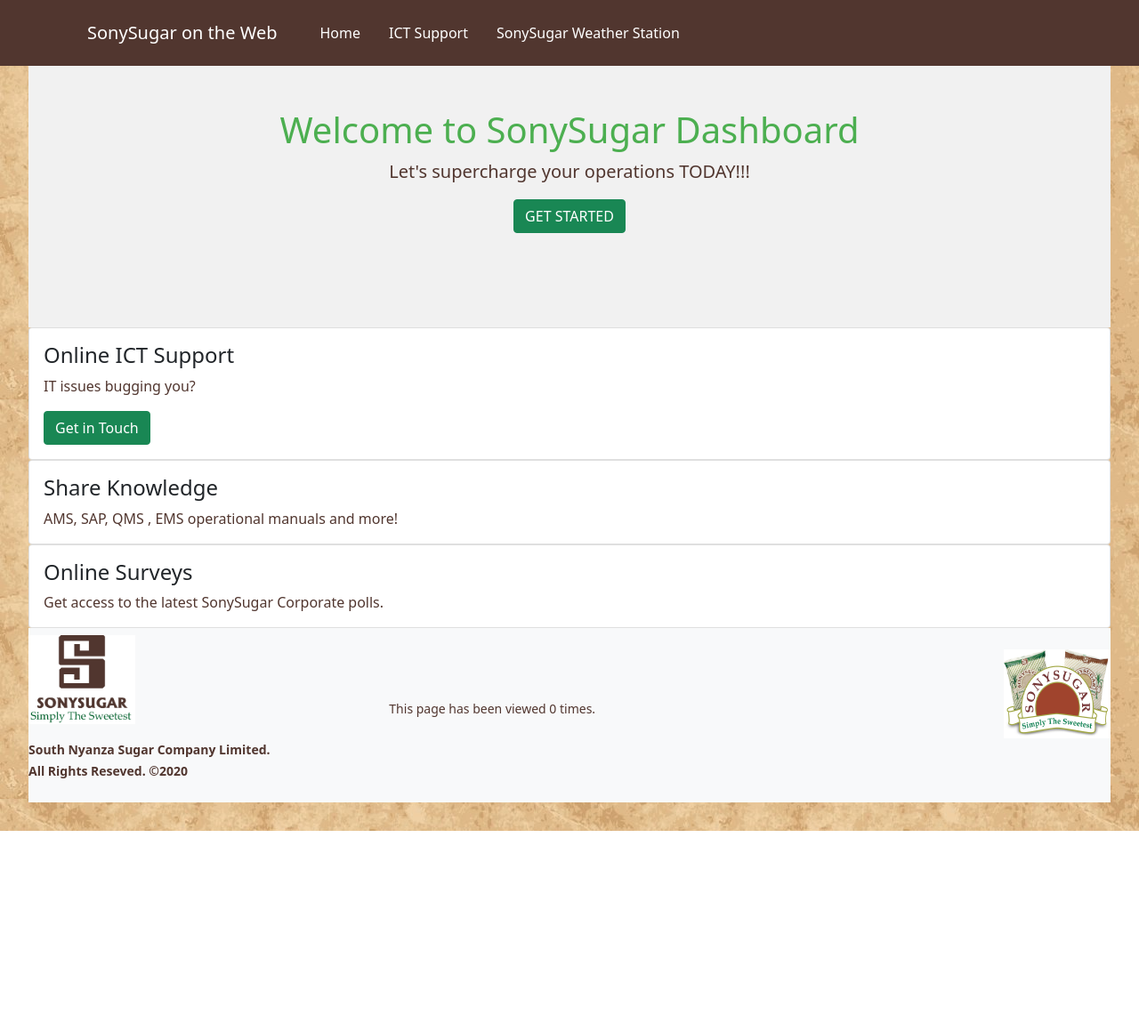
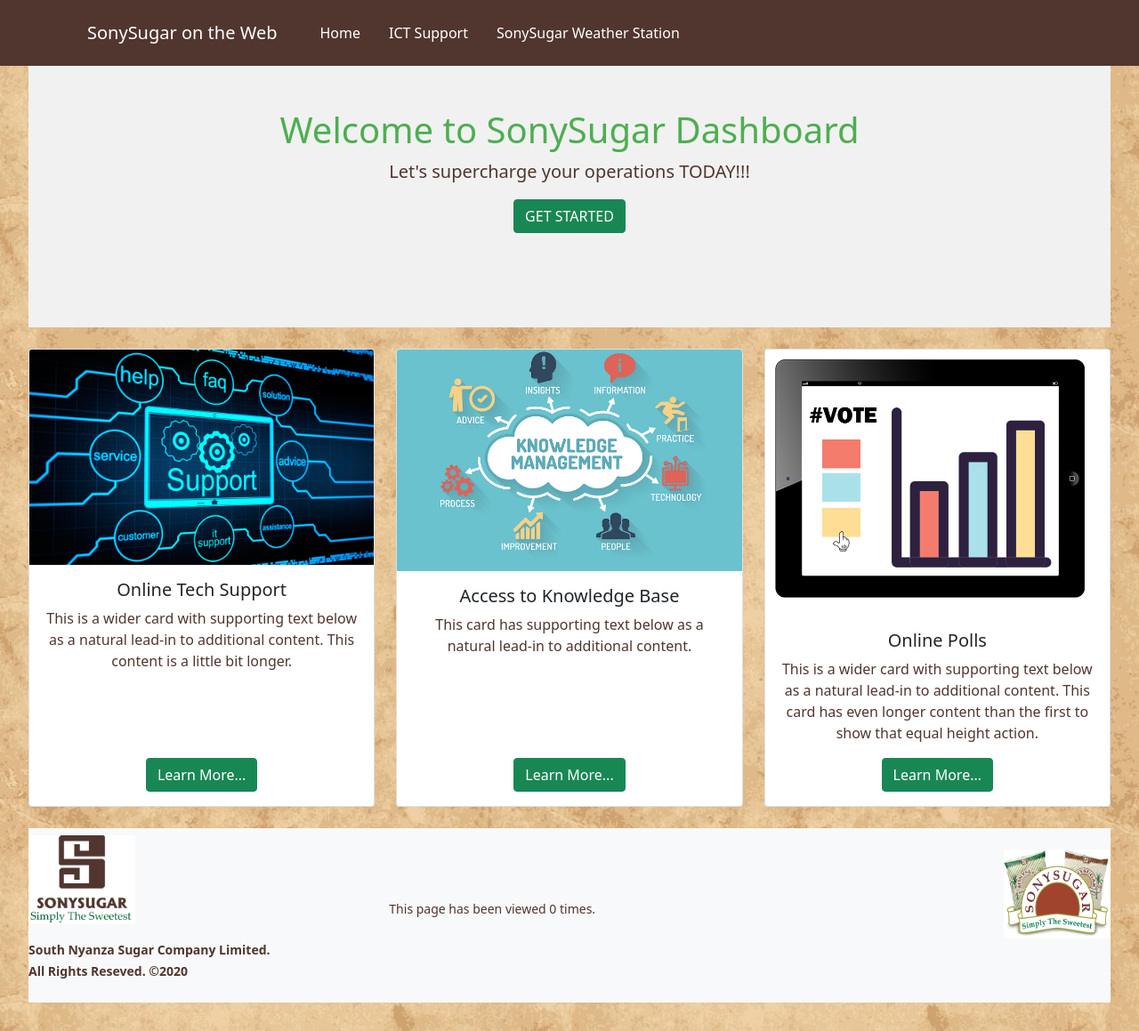
Before and after one commit to sonydevops/ams, a Django app: page / in a window 1280 px wide. Shown: the whole page at 89% size. Before the commit the page ends 934 px from the top, so only its background shows below. Run offline with Django 3.2, Linux system fonts and the light colour scheme; some libraries are stand-ins or nearby versions.

Commit message:
Changes made to landing page

```diff
--- a/prd_site/templates/website/index.html
+++ b/prd_site/templates/website/index.html
@@ -1,4 +1,5 @@
 {% extends 'base.html' %}
+{% load static %}
 {% block title %}Welcome{% endblock %}
 {% block content %}
 <div class="header">
@@ -6,26 +7,38 @@
     <p class="lead">Let's supercharge your operations TODAY!!!</p>
     <p><a href="#" type="button" class="btn btn-success btn-md">GET STARTED</a></p>
 </div>
-<div class="card-deck">
-        <div class="card">
-            <div class="card-body">
-                <h4 class="card-title">Online ICT Support</h4>
-                <p class="card-text">IT issues bugging you?</p>
-                <a href="#" type="button" class="btn btn-success">Get in Touch</a>
-            </div>
+<br>
+<div class="row row-cols-1 row-cols-md-3 g-4" style="text-align: center;">
+    <div class="col">
+      <div class="card h-100">
+        <img src="{% static '/images/IT-support.jpg' %}" class="card-img-top" alt="...">
+        <div class="card-body">
+          <h5 class="card-title">Online Tech Support</h5>
+          <p class="card-text">This is a wider card with supporting text below as a natural lead-in to additional content. This content is a little bit longer.</p>
         </div>
-    <div class="card">
+            <p><button class="btn btn-success">Learn More...</button></p>
+      </div>
+    </div>
+    <div class="col">
+      <div class="card h-100">
+        <img src="{% static '/images/kb.png' %}" class="card-img-top" alt="...">
         <div class="card-body">
-            <h4 class="card-title">Share Knowledge</h4>
-            <p class="card-text">AMS, SAP, QMS , EMS operational manuals and more!</p>
+          <h5 class="card-title">Access to Knowledge Base</h5>
+          <p class="card-text">This card has supporting text below as a natural lead-in to additional content.</p>
         </div>
+            <p><button class="btn btn-success">Learn More...</button></p>
+      </div>
     </div>
-    <div class="card">
+    <div class="col">
+      <div class="card h-100">
+        <img src="{% static '/images/Online-Poll.png' %}" class="card-img-top" alt="...">
         <div class="card-body">
-            <h4 class="card-title">Online Surveys</h4>
-            <p class="card-text">Get access to the latest SonySugar Corporate polls.</p>
+          <h5 class="card-title">Online Polls</h5>
+          <p class="card-text">This is a wider card with supporting text below as a natural lead-in to additional content. This card has even longer content than the first to show that equal height action.</p>
         </div>
+            <p><button class="btn btn-success">Learn More...</button></p>
+      </div>
     </div>
-</div>
-
+  </div>
+<br>
 {% endblock content %}
```
Also changed, not shown: prd_site/templates/website/lansupport.html (+2 -39 lines), prd_site/static/images/Online-Poll.png (added), prd_site/static/images/kb.png (added).
